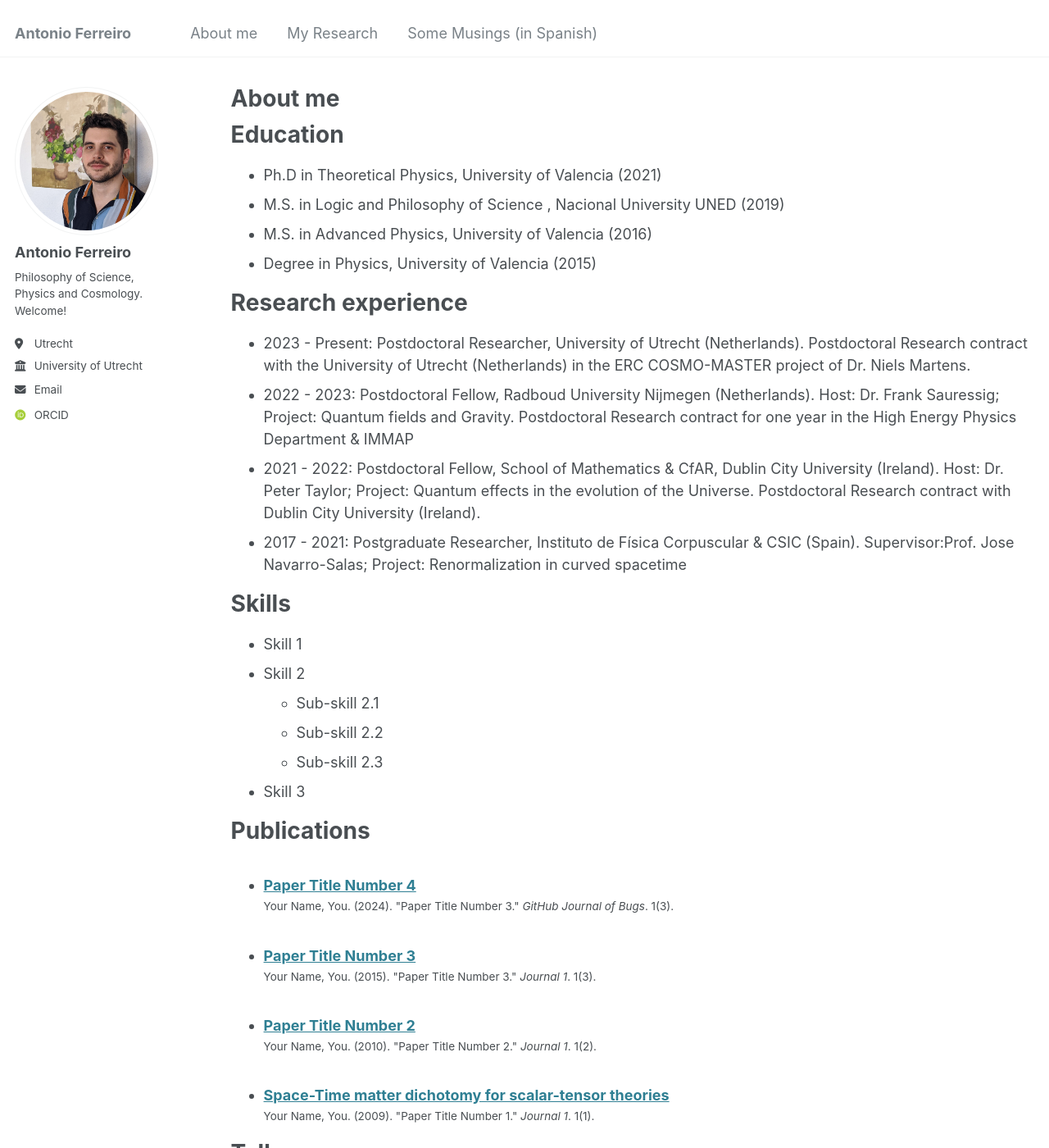
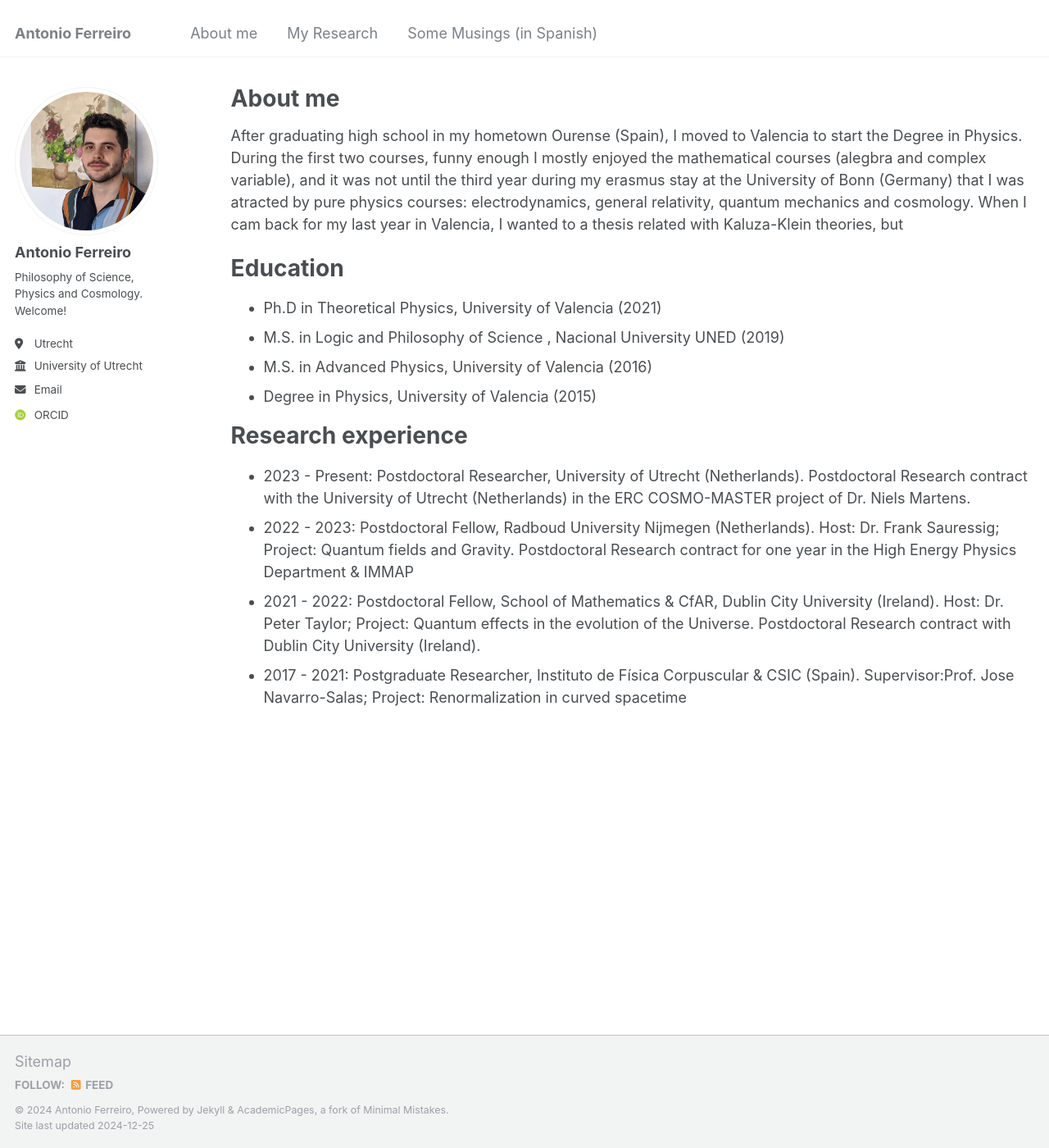
Before and after one commit to Anfedea/anfedea.github.io, a Jekyll site: the page built from _pages/cv.md, in a window 1280 px wide and 1400 px high. Shown: the whole window at 82% size. Built offline with Jekyll 4.4.1, drawn with Linux system fonts in a browser that asks for light colours; some web fonts are replaced; some of the changed text lies outside the part shown.

Commit message:
Update cv.md

```diff
--- a/_pages/cv.md
+++ b/_pages/cv.md
@@ -9,7 +9,7 @@ redirect_from:
 
 {% include base_path %}
 
-
+After graduating high school in my hometown Ourense (Spain), I moved to Valencia to start the Degree in Physics. During the first two courses, funny enough I mostly enjoyed the mathematical courses (alegbra and complex variable), and it was not until the third year during my erasmus stay at the University of Bonn (Germany) that I was atracted by pure physics courses: electrodynamics, general relativity, quantum mechanics and cosmology. When I cam back for my last year in Valencia, I wanted to a thesis related with Kaluza-Klein theories, but
 
 Education
 ======
@@ -30,34 +30,3 @@ Host: Dr. Peter Taylor; Project: Quantum effects in the evolution of the Univers
 Postdoctoral Research contract with Dublin City University (Ireland).
 * 2017 - 2021: Postgraduate Researcher, Instituto de Física Corpuscular & CSIC (Spain).
 Supervisor:Prof. Jose Navarro-Salas; Project: Renormalization in curved spacetime
-
-Skills
-======
-* Skill 1
-* Skill 2
-  * Sub-skill 2.1
-  * Sub-skill 2.2
-  * Sub-skill 2.3
-* Skill 3
-
-Publications
-======
-  <ul>{% for post in site.publications reversed %}
-    {% include archive-single-cv.html %}
-  {% endfor %}</ul>
-
-Talks
-======
-  <ul>{% for post in site.talks reversed %}
-    {% include archive-single-talk-cv.html  %}
-  {% endfor %}</ul>
-
-Teaching
-======
-  <ul>{% for post in site.teaching reversed %}
-    {% include archive-single-cv.html %}
-  {% endfor %}</ul>
-
-Service and leadership
-======
-* Currently signed in to 43 different slack teams
```
